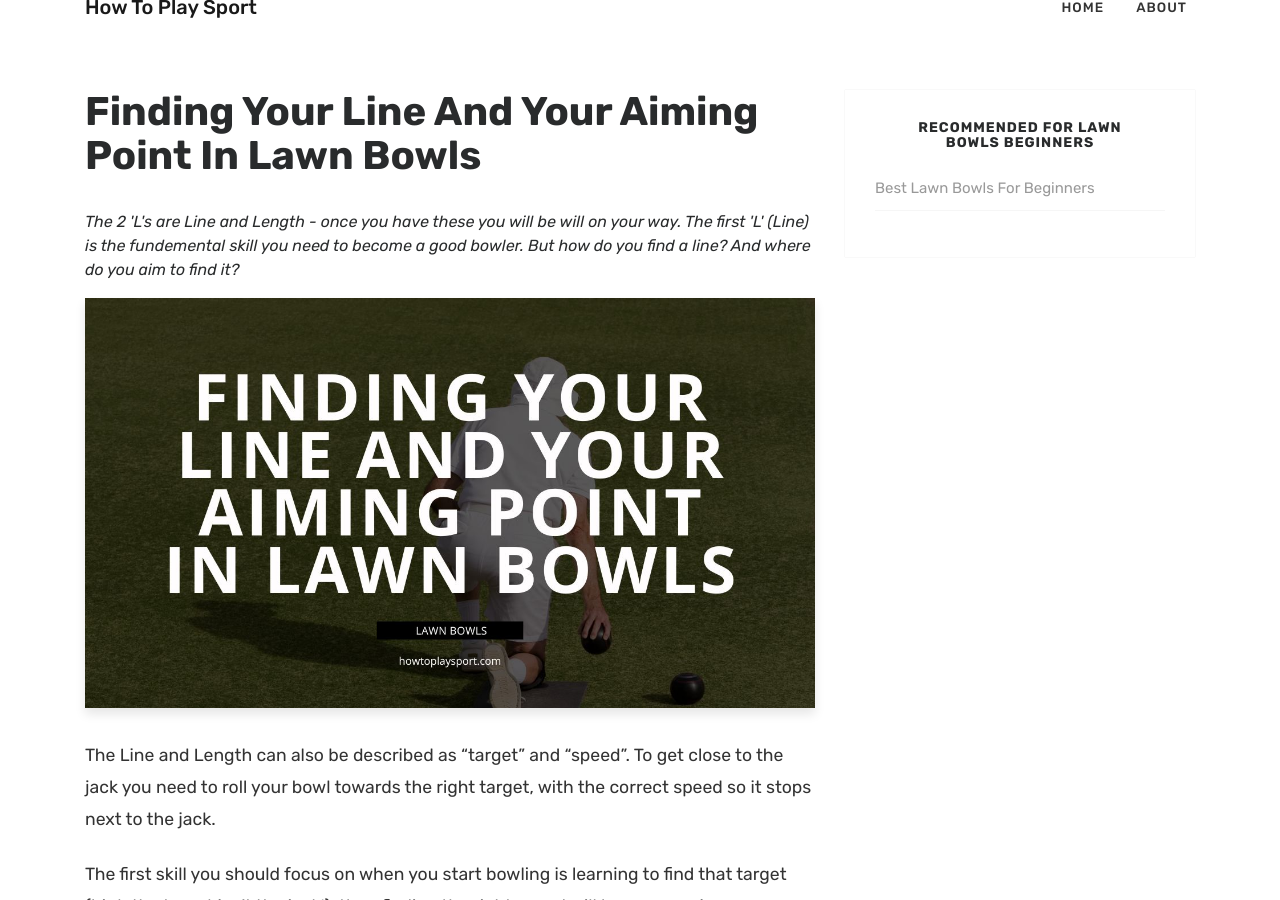
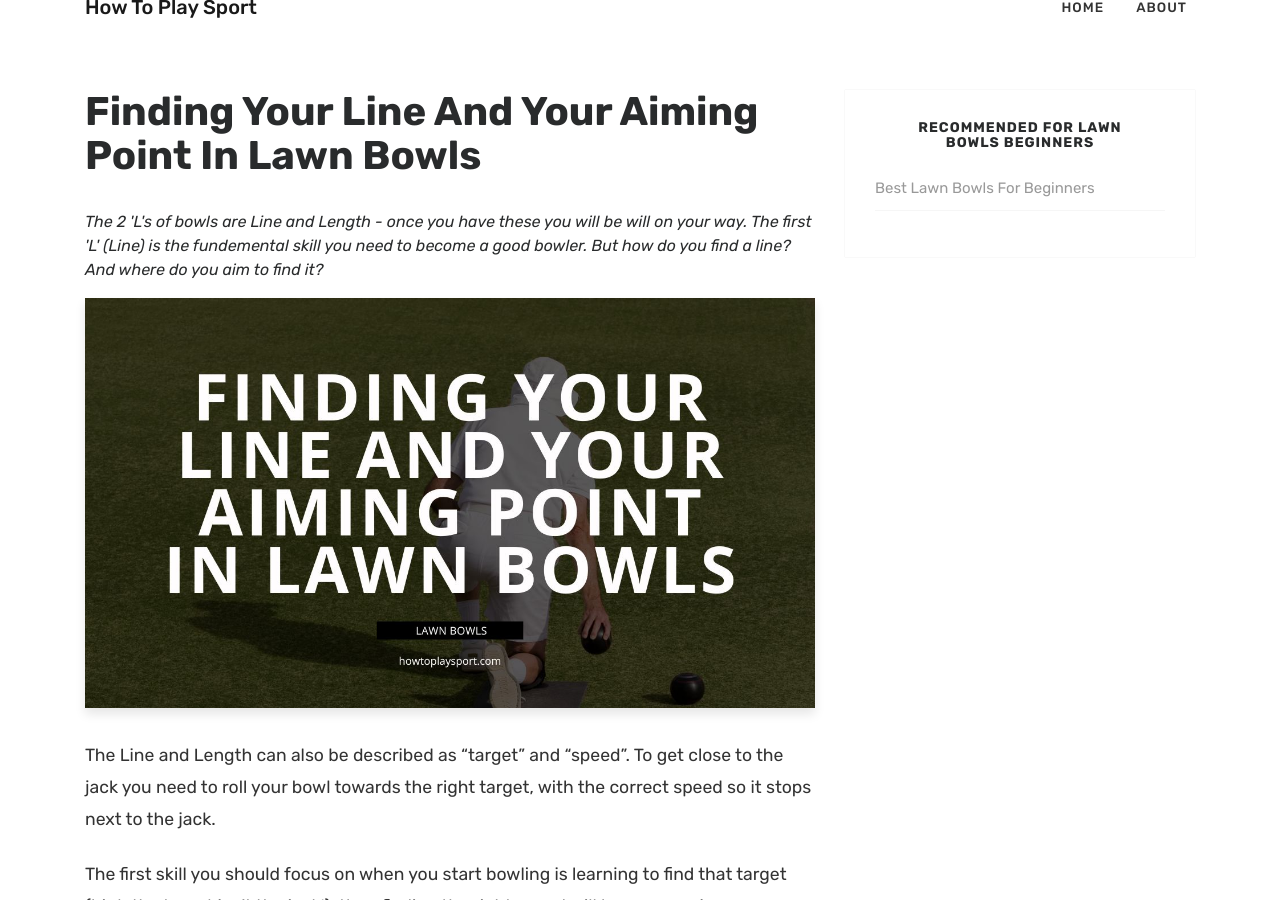
Before and after one commit to krussll/howtoplaysport, a Jekyll site: the page built from _posts/2023-01-27-using-aiming-points-in-lawn-bowls.md, in a window 1280 px wide and 900 px high. Built offline with Jekyll 4.4.1, drawn with Linux system fonts in a browser that asks for light colours; nearby versions of some CDN libraries; some of the changed text lies outside the part shown.

Commit message:
Update 2023-01-27-using-aiming-points-in-lawn-bowls.md

```diff
--- a/_posts/2023-01-27-using-aiming-points-in-lawn-bowls.md
+++ b/_posts/2023-01-27-using-aiming-points-in-lawn-bowls.md
@@ -6,7 +6,7 @@ author: reece
 image: assets/images/aiming-point.jpg
 featured: true
 description: "Finding the line to bowl is one of the foundations of bowls. When you find it, and are able to stay on it, it can make the rest of your game much easier."
-first_paragraph: "The 2 'L's are Line and Length - once you have these you will be will on your way. The first 'L' (Line) is the fundemental skill you need to become a good bowler. But how do you find a line? And where do you aim to find it?"
+first_paragraph: "The 2 'L's of bowls are Line and Length - once you have these you will be will on your way. The first 'L' (Line) is the fundemental skill you need to become a good bowler. But how do you find a line? And where do you aim to find it?"
 ---
 
 The Line and Length can also be described as "target" and "speed". To get close to the jack you need to roll your bowl towards the right target, with the correct speed so it stops next to the jack.
```
Also changed, not shown: other parts of _posts/2023-01-27-using-aiming-points-in-lawn-bowls.md (+2 -2 lines).
